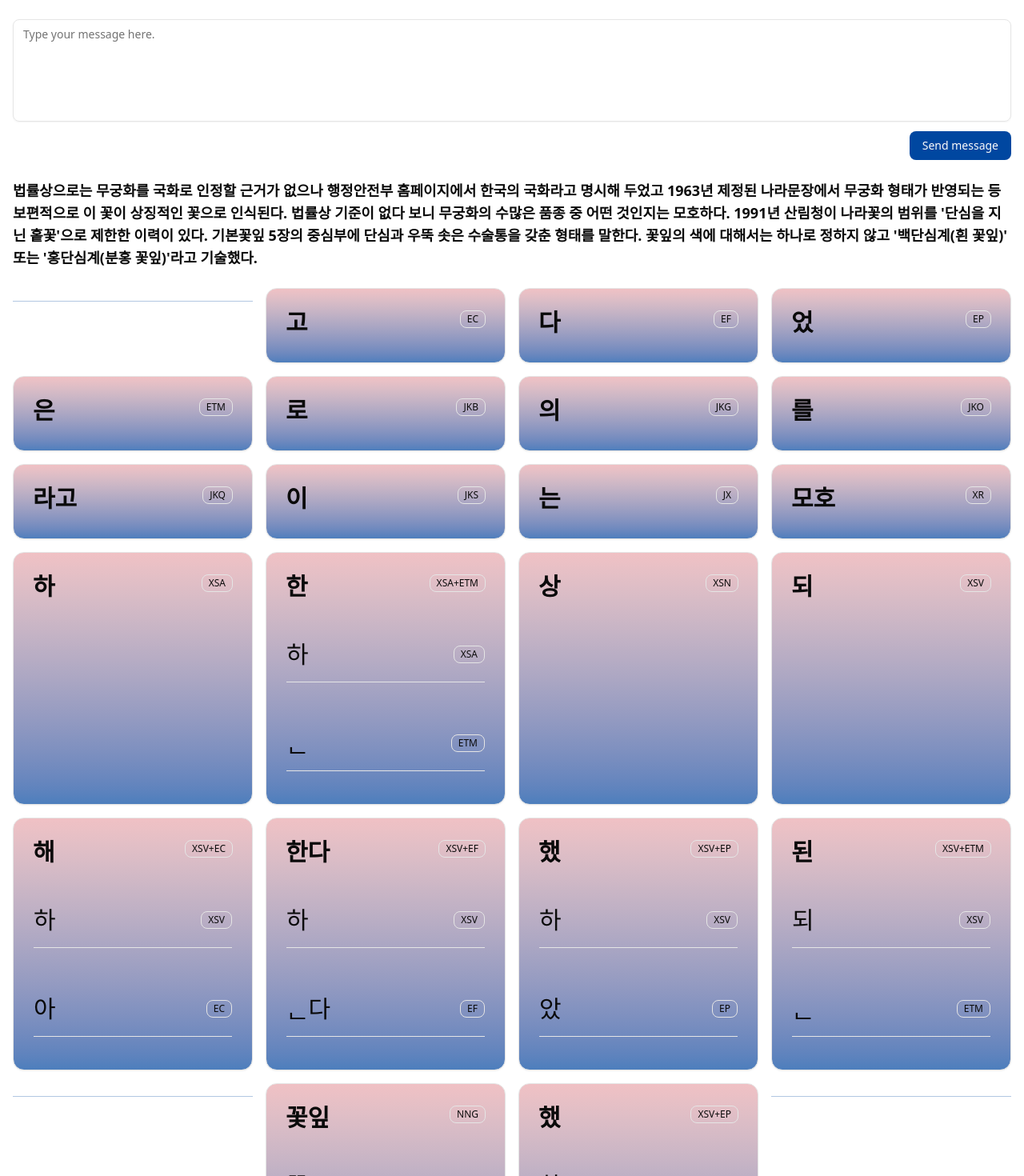
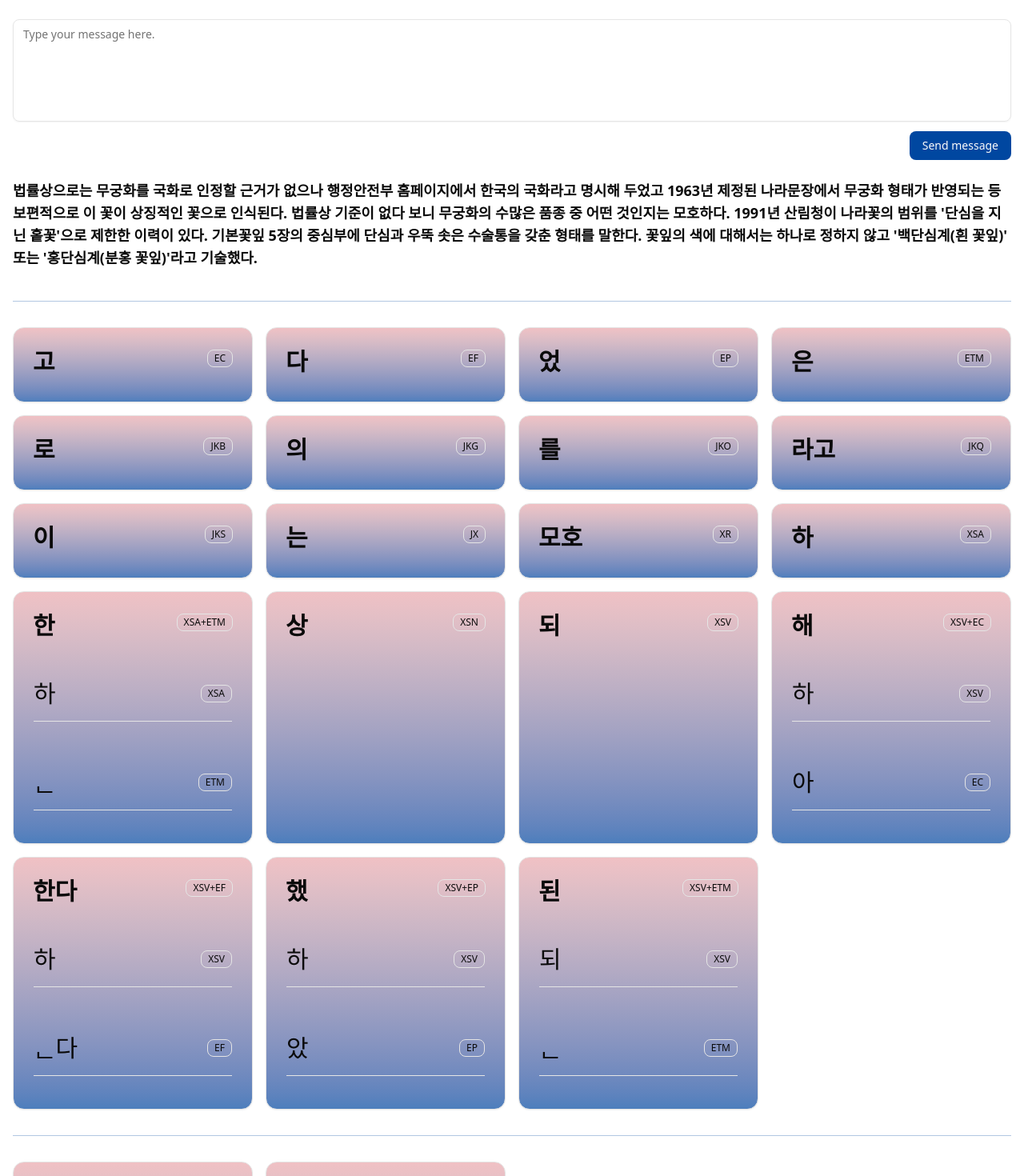
Before and after one commit to yakovglee/handoum, a React (Vite) app: page / in a window 1280 px wide. Shown: the top 1470 px of the page at 80% size. Built offline with nearby package versions, Linux system fonts and the light colour scheme.

Commit message:
upd separator to view normal

```diff
--- a/src/components/section-cards.tsx
+++ b/src/components/section-cards.tsx
@@ -22,15 +22,15 @@ export function SectionCards({ data }: SectionCardsProps) {
 
   return (
     <div className="*:data-[slot=card]:from-primary/70 *:data-[slot=card]:to-secondary/30 grid grid-cols-1 gap-4 px-4 *:data-[slot=card]:bg-gradient-to-t *:data-[slot=card]:shadow-xs @xl/main:grid-cols-2 @5xl/main:grid-cols-4">
-      <Separator className="my-4 bg-primary/30" />
+      <Separator className="my-4 bg-primary/30 @xl/main:col-span-2 @5xl/main:col-span-4" />
       {grammar.map((item, index) => (
         <WordCard key={index} item={item} />
       ))}
-      <Separator className="my-4 bg-primary/30" />
+      <Separator className="my-4 bg-primary/30 @xl/main:col-span-2 @5xl/main:col-span-4" />
       {complicated.map((item, index) => (
         <WordCard key={index} item={item} />
       ))}
-      <Separator className="my-4 bg-primary/30" />
+      <Separator className="my-4 bg-primary/30 @xl/main:col-span-2 @5xl/main:col-span-4" />
     </div>
   );
 }
```
